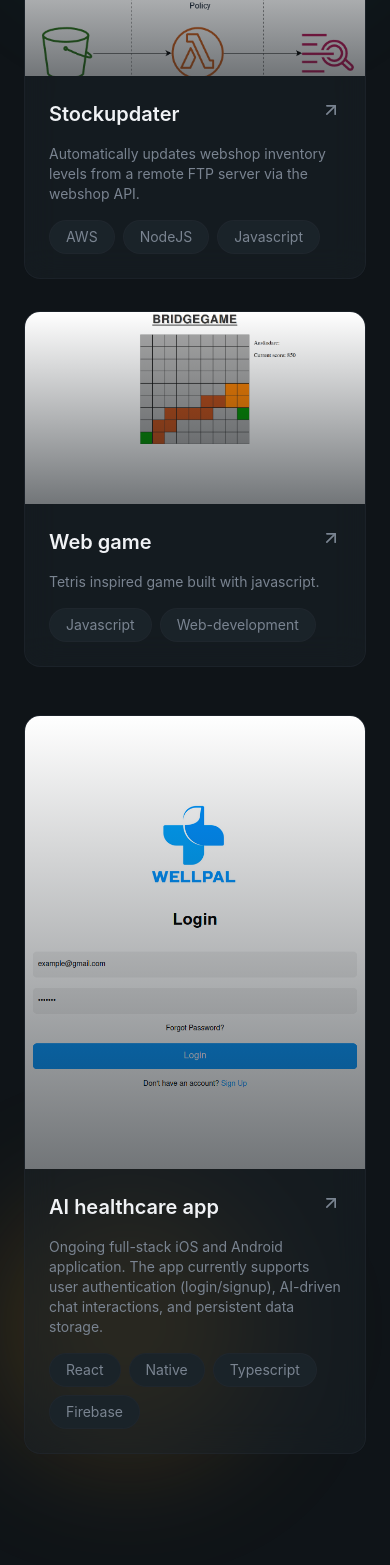
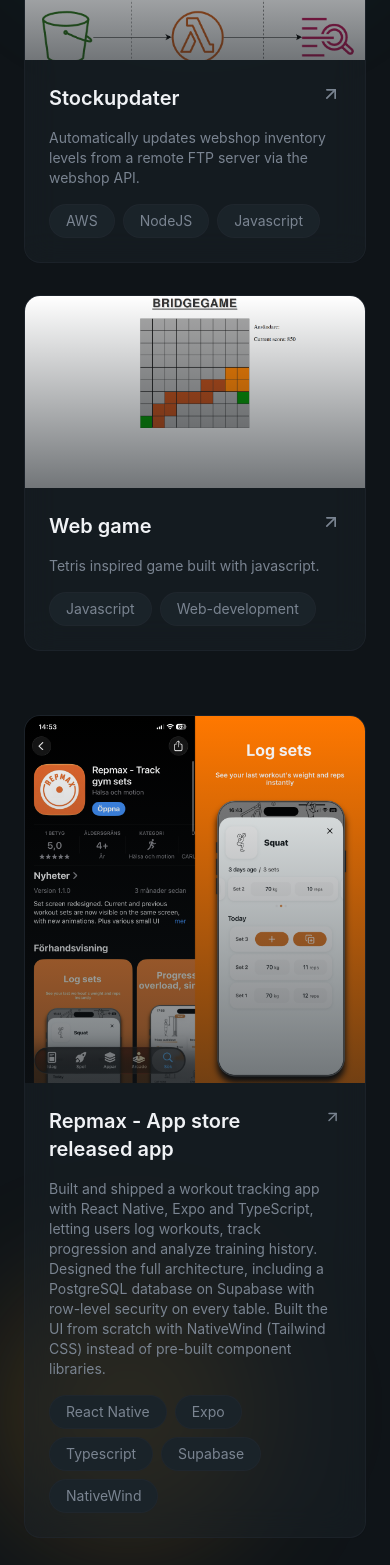
Before and after one commit to hugohim/portfolio, a React (Vite) app: page / in a window 390 px wide. Shown: the part 3801-5366 px from the top of the page. Built offline with nearby package versions, Linux system fonts and the light colour scheme.

Commit message:
added repmax as project

```diff
--- a/package.json
+++ b/package.json
@@ -22,7 +22,7 @@
   },
   "devDependencies": {
     "@eslint/js": "^9.39.1",
-    "@tailwindcss/vite": "^4.1.18",
+    "@tailwindcss/vite": "^4.3.3",
     "@types/react": "^19.2.5",
     "@types/react-dom": "^19.2.3",
     "@vitejs/plugin-react": "^5.1.1",
--- a/src/sections/Projects.jsx
+++ b/src/sections/Projects.jsx
@@ -1,32 +1,33 @@
-import { ArrowUpRight, Github } from "lucide-react";
+import { ArrowUpRight, Github } from 'lucide-react'
 
 const projects = [
     {
-        title: "Stockupdater",
-        description: "Automatically updates webshop inventory levels from a remote FTP server via the webshop API.",
-        image: "projects/awss3.png",
-        tags: ["AWS", "NodeJS", "Javascript"],
-        link: "#",
-        github: "#https://github.com/hugohim/StockUpdater-FTP-to-API-.git"
+        title: 'Stockupdater',
+        description:
+            'Automatically updates webshop inventory levels from a remote FTP server via the webshop API.',
+        image: 'projects/awss3.png',
+        tags: ['AWS', 'NodeJS', 'Javascript'],
+        github: 'https://github.com/hugohim/StockUpdater-FTP-to-API-.git'
     },
     {
-        title: "Web game",
-        description: "Tetris inspired game built with javascript.",
-        image: "projects/tetris.png",
-        tags: ["Javascript", "Web-development"],
-        link: "#https://hugohim.github.io/TetrisInspiredBridgeGame",
-        github: "#https://github.com/hugohim/TetrisInspiredBridgeGame.git"
+        title: 'Web game',
+        description: 'Tetris inspired game built with javascript.',
+        image: 'projects/tetris.png',
+        tags: ['Javascript', 'Web-development'],
+        link: 'https://hugohim.github.io/TetrisInspiredBridgeGame',
+        github: 'https://github.com/hugohim/TetrisInspiredBridgeGame.git'
     }
-];
+]
 
-const healthcareApp = {
-    title: "AI healthcare app",
-    description: "Ongoing full-stack iOS and Android application. The app currently supports user authentication (login/signup), AI-driven chat interactions, and persistent data storage.",
-    image: "projects/wellpalLogin.png",
-    tags: ["React",  "Native", "Typescript", "Firebase"],
-    link: "#",
-    github: ""
-};
+const repmax = {
+    title: 'Repmax - App store released app',
+    description:
+        'Built and shipped a workout tracking app with React Native, Expo and TypeScript, letting users log workouts, track progression and analyze training history. Designed the full architecture, including a PostgreSQL database on Supabase with row-level security on every table. Built the UI from scratch with NativeWind (Tailwind CSS) instead of pre-built component libraries.',
+    image: 'projects/repmax.png',
+    tags: ['React Native', 'Expo', 'Typescript', 'Supabase', 'NativeWind'],
+    link: 'https://apps.apple.com/se/app/repmax-track-gym-sets/id6763502063',
+    github: ''
+}
 
 export const Projects = () => {
     return (
@@ -46,19 +47,23 @@
                         My projects
                     </h2>
                     <p className="text-muted-foreground animate-fade-in animation-delay-200">
-                        A selection of my own coding projects, ranging from university coursework to short-term client work and self-driven projects where I explore new technologies.
+                        A selection of my own coding projects, ranging from
+                        university coursework to short-term client work and
+                        self-driven projects where I explore new technologies.
                     </p>
                 </div>
 
                 {/* Projects grid */}
                 <div className="grid md:grid-cols-2 gap-8">
                     {/* left col */}
-                    <div className="grid items-center">
+                    <div className="items-start ">
                         {projects.map((project, idx) => (
                             <div
                                 key={idx}
-                                className="group glass rounded-2xl overflow-hidden animate-fade-in md:row-span-1 my-4"
-                                style={{ animationDelay: `${(idx + 1) * 100}ms` }}
+                                className="group glass rounded-2xl overflow-hidden animate-fade-in md:row-span-1 mb-8"
+                                style={{
+                                    animationDelay: `${(idx + 1) * 100}ms`
+                                }}
                             >
                                 {/* Image */}
                                 <div className="relative overflow-hidden aspect-video">
@@ -74,25 +79,37 @@
                                     />
                                     {/* Overlay Links */}
                                     <div className="absolute inset-0 flex items-center justify-center gap-4 opacity-0 group-hover:opacity-100 transition-opacity duration-300">
+                                        {project.link &&
+                                            project.link !== '#' && (
                                                 <a
                                                     href={project.link}
+                                                    target="_blank"
+                                                    rel="noopener noreferrer"
                                                     className="p-3 rounded-full glass hover:bg-primary hover:text-primary-foreground transition-all"
                                                 >
                                                     <ArrowUpRight className="w-5 h-5" />
                                                 </a>
+                                            )}
+                                        {project.github &&
+                                            project.github !== '#' && (
                                                 <a
                                                     href={project.github}
+                                                    target="_blank"
+                                                    rel="noopener noreferrer"
                                                     className="p-3 rounded-full glass hover:bg-primary hover:text-primary-foreground transition-all"
                                                 >
                                                     <Github className="w-5 h-5" />
                                                 </a>
+                                            )}
                                     </div>
                                 </div>
 
                                 {/* Contents */}
                                 <div className="p-6 space-y-4">
                                     <div className="flex items-start justify-between">
-                                        <h3 className="text-xl font-semibold group-hover:text-primary transition-colors">{project.title}</h3>
+                                        <h3 className="text-xl font-semibold group-hover:text-primary transition-colors">
+                                            {project.title}
+                                        </h3>
                                         <ArrowUpRight
                                             className="w-5 h-5
                                                         text-muted-foreground group-hover:text-primary
@@ -105,26 +122,29 @@
                                     </p>
                                     <div className="flex gap-2">
                                         {project.tags.map((tag, tagIdx) => (
-                                               <span key={tagIdx} className="px-4 py-1.5 rounded-full bg-surface text-sm border border-border/50 text-muted-foreground hover:border-primary/50 hover:text-primary transition-all duration-400">{tag}</span>
+                                            <span
+                                                key={tagIdx}
+                                                className="px-4 py-1.5 rounded-full bg-surface text-sm border border-border/50 text-muted-foreground hover:border-primary/50 hover:text-primary transition-all duration-400"
+                                            >
+                                                {tag}
+                                            </span>
                                         ))}
                                     </div>
                                 </div>
-
-
                             </div>
                         ))}
                     </div>
 
                     {/* Right col */}
                     <div
-                        className="group glass rounded-2xl overflow-hidden animate-fade-in"
+                        className="group glass rounded-2xl overflow-hidden animate-fade-in self-start"
                         style={{ animationDelay: `${4 * 100}ms` }}
                     >
                         {/* Image */}
-                        <div className="relative overflow-hidden aspect-3/4">
+                        <div className="relative overflow-hidden ">
                             <img
-                                src={healthcareApp.image}
-                                alt={healthcareApp.title}
+                                src={repmax.image}
+                                alt={repmax.title}
                                 className="w-full h-full object-cover transition-transform duration-700 group-hover:scale-110"
                             />
                             <div
@@ -132,12 +152,22 @@
                                 bg-gradient-to-t from-card via-card/50
                                 to-transparent opacity-60"
                             />
+                            <div className="absolute inset-0 flex items-center justify-center gap-4 opacity-0 group-hover:opacity-100 transition-opacity duration-300">
+                                <a
+                                    href={repmax.link}
+                                    target="_blank"
+                                    rel="noopener noreferrer"
+                                    className="p-3 rounded-full glass hover:bg-primary hover:text-primary-foreground transition-all"
+                                >
+                                    <ArrowUpRight className="w-5 h-5" />
+                                </a>
+                            </div>
                         </div>
                         {/* Contents */}
-                                <div className="p-6 space-y-4">
+                        <div className="p-6 space-y-4 ">
                             <div className="flex items-start justify-between">
                                 <h3 className="text-xl font-semibold group-hover:text-primary transition-colors">
-                                            {healthcareApp.title}
+                                    {repmax.title}
                                 </h3>
                                 <ArrowUpRight
                                     className="w-5 h-5
@@ -145,15 +175,19 @@
                                         group-hover:translate-x-1
                                         group-hover:-translate-y-1 transition-all"
                                 />
-
                             </div>
                             <p className="text-muted-foreground text-sm">
-                                        {healthcareApp.description}
+                                {repmax.description}
                             </p>
 
                             <div className="flex flex-wrap gap-2 ">
-                                            {healthcareApp.tags.map((tag, tagIdx) => (
-                                            <span key={tagIdx} className="px-4 py-1.5 rounded-full bg-surface text-sm border border-border/50 text-muted-foreground hover:border-primary/50 hover:text-primary transition-all duration-400">{tag}</span>
+                                {repmax.tags.map((tag, tagIdx) => (
+                                    <span
+                                        key={tagIdx}
+                                        className="px-4 py-1.5 rounded-full bg-surface text-sm border border-border/50 text-muted-foreground hover:border-primary/50 hover:text-primary transition-all duration-400"
+                                    >
+                                        {tag}
+                                    </span>
                                 ))}
                             </div>
                         </div>
@@ -161,5 +195,5 @@
                 </div>
             </div>
         </section>
-    );
-};
+    )
+}
```
Also changed, not shown: public/projects/repmax.png (added), 1 other file (tests, documents, lock files or other folders). Lines whose indentation alone changed are shown as unchanged.
